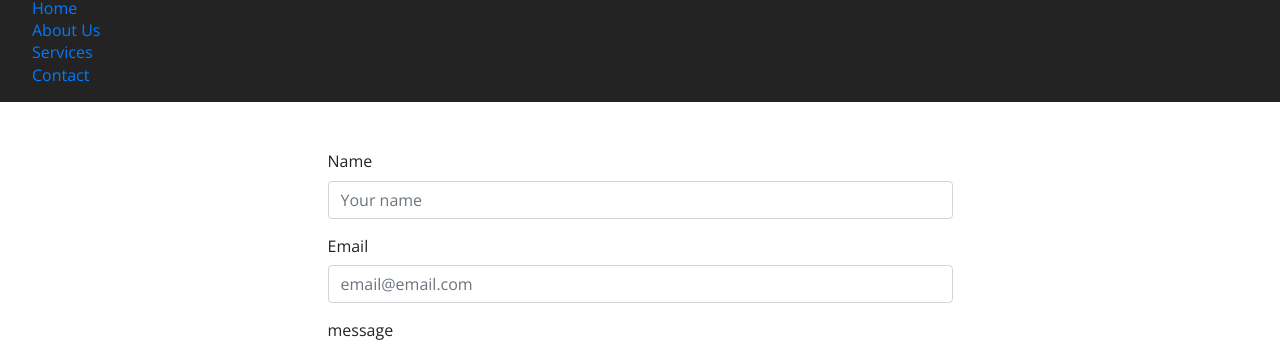
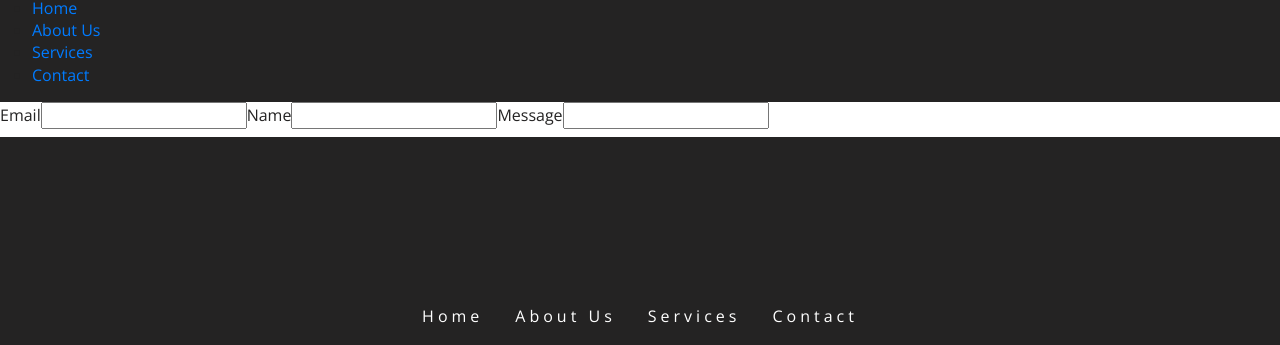
Before and after one commit to efrencav/gatsby-abstract, a Gatsby site: page /contact in a window 1280 px wide. Shown: the part 265-610 px from the top of the page. Built offline with nearby package versions, Linux system fonts and the light colour scheme; Gatsby itself is replaced by a stand-in of ours.

Commit message:
contact page

```diff
--- a/src/pages/contact.js
+++ b/src/pages/contact.js
@@ -6,7 +6,21 @@ import Contact from "../components/Contact"
 export default function contact() {
   return (
     <Layout>
-      <Contact />
+      <form method="post" netlify-honeypot="bot-field" data-netlify="true">
+        <input type="hidden" name="bot-field" />
+      <label>
+        Email
+        <input type="email" name="email" />
+      </label>
+      <label>
+        Name
+        <input type="text" name="name" />
+      </label>
+      <label>
+        Message
+        <input type="text" name="message" />
+      </label>
+  </form>
     </Layout>
   )
 }
```
